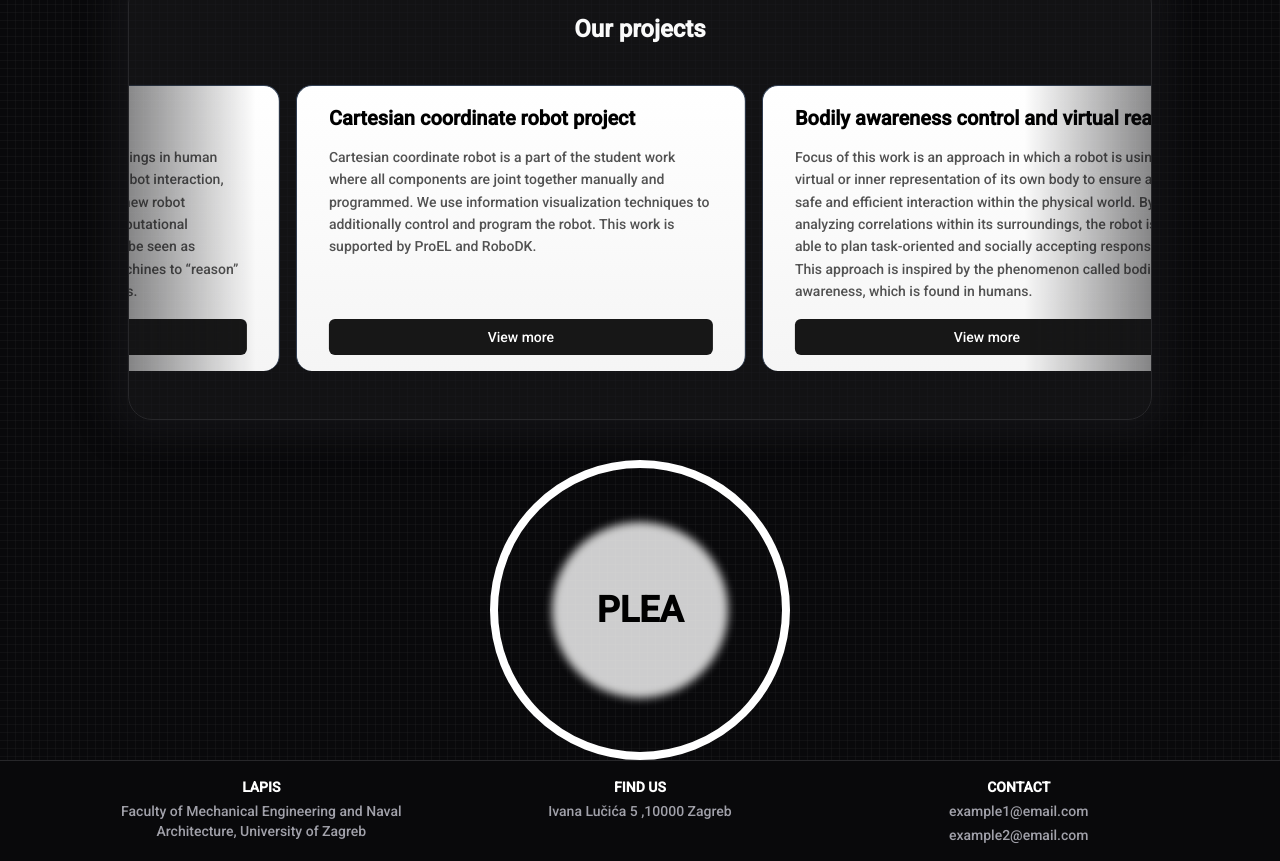
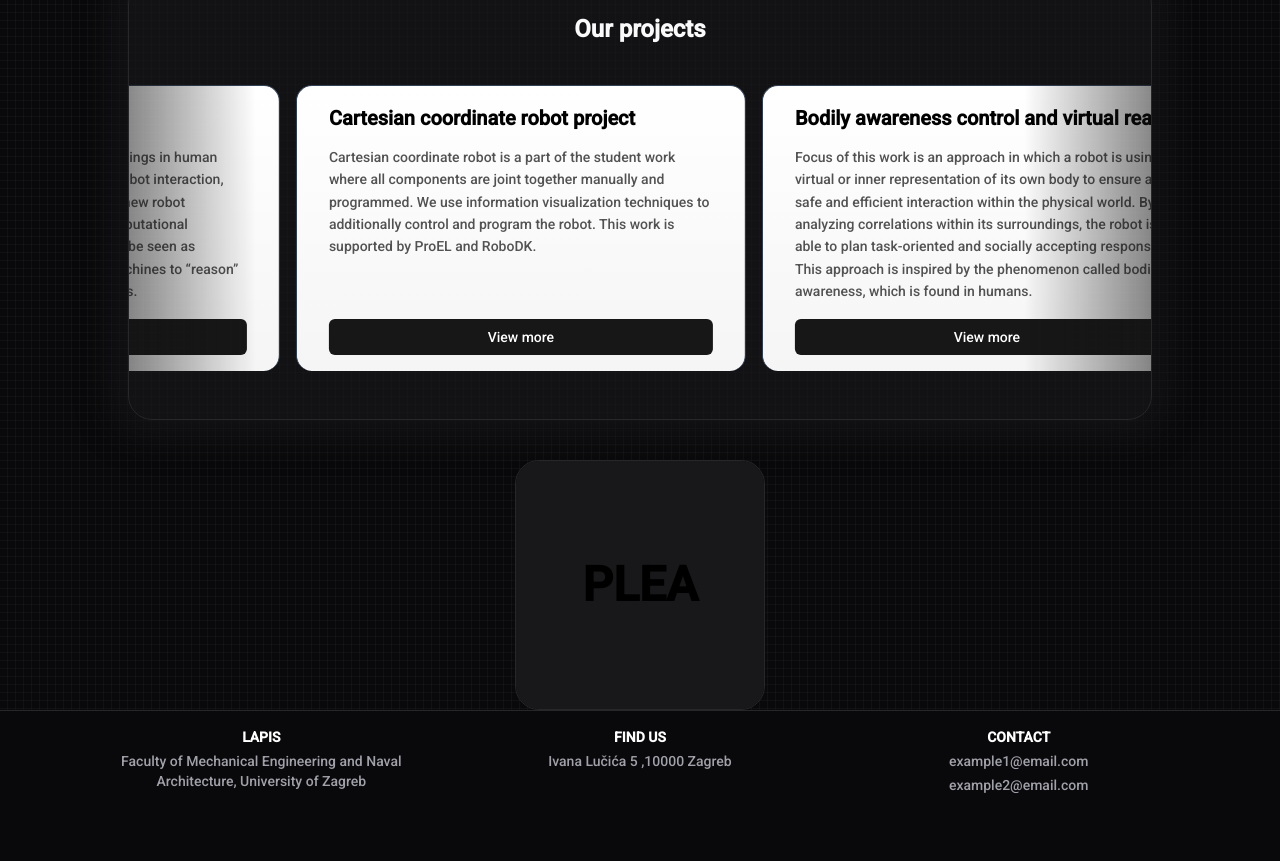
Before and after one commit to 99vik/lapis, a Next.js app: page / in a window 1280 px wide. Shown: the part 1332-2193 px from the top of the page. After the commit the page ends 2143 px from the top, so only its background shows below. Built offline with nearby package versions, Linux system fonts and the light colour scheme.

Commit message:
Home PLEA interaction customization

```diff
--- a/src/components/home-sections/PleaInteract.tsx
+++ b/src/components/home-sections/PleaInteract.tsx
@@ -1,10 +1,13 @@
 import React from 'react';
 import { EvervaultCard } from '../ui/evervault-card';
+import Link from 'next/link';
 
 export function PleaInteract() {
   return (
-    <div className="border-8 border-white  rounded-full overflow-hidden flex flex-col items-start max-w-sm mx-auto relative h-[300px] aspect-square">
-      <EvervaultCard text="PLEA" />
+    <div className="border hover:border-white/40 hover:shadow-[0_0px_20px_10px_rgba(255,255,255,0.2)] transition rounded-3xl overflow-hidden flex flex-col items-start max-w-sm mx-auto relative h-[250px] aspect-square">
+      <Link href="/projects" className="w-full">
+        <EvervaultCard text="PLEA" />
+      </Link>
     </div>
   );
 }
--- a/src/components/ui/evervault-card.tsx
+++ b/src/components/ui/evervault-card.tsx
@@ -18,7 +18,7 @@ export const EvervaultCard = ({
   const [randomString, setRandomString] = useState('');
 
   useEffect(() => {
-    let str = generateRandomString(1500);
+    let str = generateRandomString(800);
     setRandomString(str);
   }, []);
 
@@ -27,14 +27,14 @@ export const EvervaultCard = ({
     mouseX.set(clientX - left);
     mouseY.set(clientY - top);
 
-    const str = generateRandomString(1500);
+    const str = generateRandomString(800);
     setRandomString(str);
   }
 
   return (
     <div
       className={cn(
-        'bg-transparent group aspect-square flex items-center justify-center w-full h-full relative',
+        'bg-zinc-900 hover:bg-zinc-700 group aspect-square flex items-center justify-center w-full h-full relative',
         className
       )}
     >
@@ -48,9 +48,10 @@ export const EvervaultCard = ({
           randomString={randomString}
         />
         <div className="relative z-10 flex items-center justify-center">
-          <div className="relative h-44 w-44  rounded-full flex items-center justify-center text-white font-bold text-4xl">
-            <div className="absolute w-full group-hover:hidden h-full bg-white/[0.8] dark:bg-black/[0.8] blur-sm rounded-full" />
-            <span className="text-black z-20">{text}</span>
+          <div className="relative h-44 w-44  rounded-full flex items-center justify-center text-white font-bold text-5xl">
+            <span className="text-black group-hover:text-white transition z-20">
+              {text}
+            </span>
           </div>
         </div>
       </div>
@@ -59,14 +60,14 @@ export const EvervaultCard = ({
 };
 
 export function CardPattern({ mouseX, mouseY, randomString }: any) {
-  let maskImage = useMotionTemplate`radial-gradient(250px at ${mouseX}px ${mouseY}px, white, transparent)`;
+  let maskImage = useMotionTemplate`radial-gradient(300px at ${mouseX}px ${mouseY}px, white, transparent)`;
   let style = { maskImage, WebkitMaskImage: maskImage };
 
   return (
     <div className="pointer-events-none">
-      <div className="absolute inset-0 rounded-2xl  [mask-image:linear-gradient(white,transparent)] group-hover/card:opacity-50"></div>
+      <div className="absolute inset-0 rounded-3xl  [mask-image:linear-gradient(white,transparent)] group-hover/card:opacity-50"></div>
       <motion.div
-        className="absolute inset-0 rounded-2xl bg-gradient-to-br via-blue-600 from-green-600 to-red-500 opacity-0  group-hover/card:opacity-100 backdrop-blur-xl transition duration-500"
+        className="absolute inset-0 rounded-2xl bg-gradient-to-br via-blue-600 from-green-600 to-red-500 opacity-0  group-hover/card:opacity-100 transition duration-500"
         style={style}
       />
       <motion.div
```
